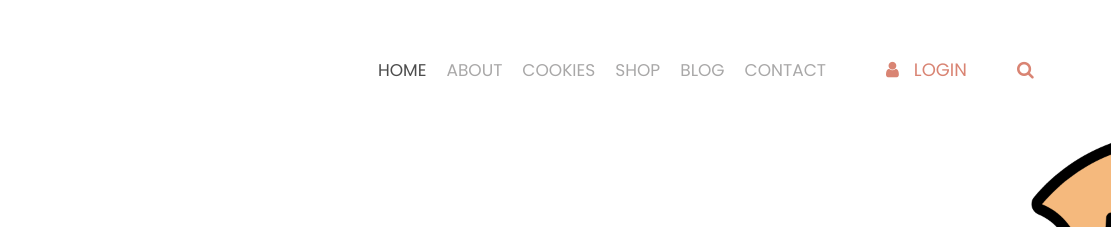
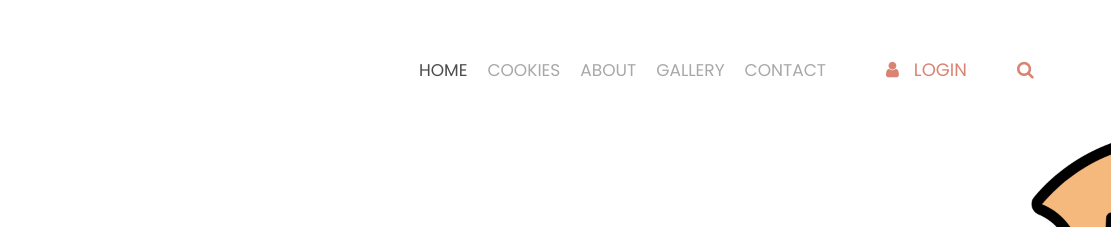
Before and after one commit to abdulsaheel/cookies, a plain HTML site: page index.html in a window 1280 px wide. Shown: the top 227 px of the page, 169-1280 px from the left. Drawn offline with nearby package versions, Linux system fonts and the light colour scheme; files whose address does not match are found by name.

Commit message:
Add files via upload

```diff
--- a/index.html
+++ b/index.html
@@ -39,22 +39,19 @@
                <div class="collapse navbar-collapse" id="navbarSupportedContent">
                   <ul class="navbar-nav ml-auto">
                      <li class="nav-item active">
-                        <a class="nav-link" href="index.html">Home</a>
+                        <a class="nav-link" href="#home">Home</a>
                      </li>
                      <li class="nav-item">
-                        <a class="nav-link" href="about.html">About</a>
+                        <a class="nav-link" href="#Cookies">Cookies</a>
                      </li>
                      <li class="nav-item">
-                        <a class="nav-link" href="Cookies.html">Cookies</a>
+                        <a class="nav-link" href="#about">About</a>
                      </li>
                      <li class="nav-item">
-                        <a class="nav-link" href="shop.html">Shop</a>
+                        <a class="nav-link" href="#gallery">Gallery</a>
                      </li>
                      <li class="nav-item">
-                        <a class="nav-link" href="blog.html">Blog</a>
-                     </li>
-                     <li class="nav-item">
-                        <a class="nav-link" href="contact.html">Contact</a>
+                        <a class="nav-link" href="#contact">Contact</a>
                      </li>
                   </ul>
                   <form class="form-inline my-2 my-lg-0">
@@ -68,6 +65,7 @@
                </div>
             </nav>
          </div>
+   <div id="home">
          <!-- banner section start -->
          <div class="banner_section layout_padding">
             <div class="container">
@@ -140,8 +138,12 @@
          </div>
          <!-- banner section end -->
       </div>
+      </div>
       <!-- header section end -->
+
       <!-- Cookie section start -->
+   </div>
+   <div id = "Cookies">
       <div class="Cookie_section layout_padding">
          <div class="container">
             <div class="row">
@@ -253,7 +255,10 @@
          </div>
       </div>
       <!-- Cookie section end -->
+
       <!-- about section start -->
+   </div>
+      <div id = "about">
       <div class="about_section layout_padding">
          <div class="container">
             <div class="row">
@@ -267,8 +272,6 @@
             </div>
          </div>
       </div>
-      <!-- about section end -->
-      <!-- client section start -->
       <div class="client_section layout_padding">
          <div class="container">
             <div class="row">
@@ -300,8 +303,10 @@
             </div>
          </div>
       </div>
+   </div>
       <!-- client section end -->
       <!-- blog section start -->
+   <div id="Gallery">
       <div class="blog_section layout_padding">
          <div class="container">
             <div class="row">
@@ -334,11 +339,12 @@
             </div>
          </div>
       </div>
+   </div>
       <!-- blog section end -->
       <!-- contact section start -->
-    <div></div>
       <!-- contact section end -->
       <!-- footer section start -->
+   <div id="contact">
       <div class="footer_section layout_padding">
          <div class="container">
             <div class="row">
@@ -367,6 +373,7 @@
             </div>
          </div>
       </div>
+   </div>
       <!-- footer section end -->
       <!-- copyright section start -->
       <div class="copyright_section">
@@ -389,6 +396,9 @@
          </div>
          <img src="images/sign.png" alt="sign" style="padding: 0px;">
             </div>
+      </div>
+   </div>
+
 
       <!-- copyright section end -->
       <!-- Javascript files-->
```
